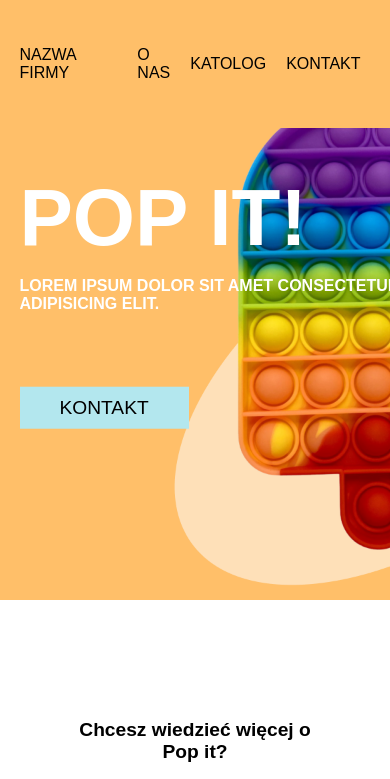
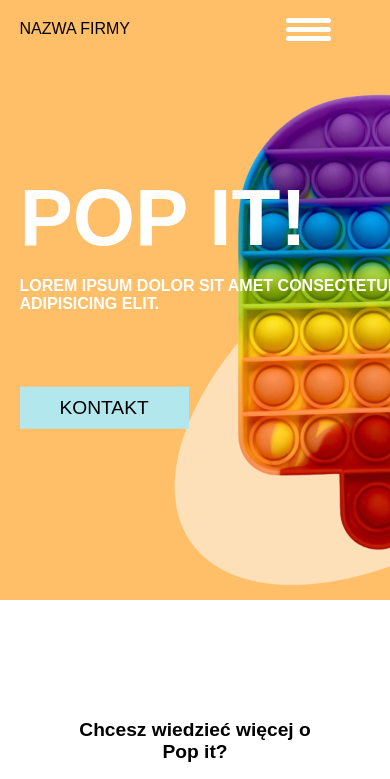
Before and after one commit to zoska91/kodland-rekrutacja, a plain HTML site: page index.html in a window 390 px wide. Shown: the top 779 px of the page. Drawn offline with Linux system fonts and the light colour scheme; files whose address does not match are found by name.

Commit message:
Add hamburger

```diff
--- a/index.html
+++ b/index.html
@@ -19,6 +19,11 @@
             <li class="header__menu-item"><a href="#">Kontakt</a></li>
           </ul>
         </nav>
+        <div id="menu-bar" class="hamburger">
+          <div class="bar bar1"></div>
+          <div class="bar bar2"></div>
+          <div class="bar bar3"></div>
+        </div>
       </header>
 
       <section class="top-banner">
@@ -98,5 +103,7 @@
         </nav>
       </footer>
     </div>
+
+    <script src="./script.js"></script>
   </body>
 </html>
--- /dev/null
+++ b/script.js
@@ -0,0 +1,7 @@
+// hamburger
+const menuOnClick = () => {
+  document.querySelector('.hamburger').classList.toggle('menu-opened');
+  document.querySelector('.header__menu').classList.toggle('menu-opened');
+};
+
+document.querySelector('.hamburger').addEventListener('click', menuOnClick);
--- a/style.css
+++ b/style.css
@@ -32,7 +32,7 @@ h3 {
   align-items: center;
   justify-content: space-between;
   position: fixed;
-  padding: 30px 5vw;
+  padding: 20px 5vw;
   width: 100vw;
   z-index: 99;
   background-color: var(--background-secondary-color);
@@ -198,8 +198,50 @@ h3 {
   font-weight: bold;
 }
 
+/* HAMBURGER */
+.hamburger {
+  width: 45px;
+  height: 14px;
+  cursor: pointer;
+  margin: 0 40px;
+  z-index: 9;
+  display: none;
+}
+
+.bar {
+  height: 5px;
+  width: 100%;
+  background-color: #fff;
+  display: block;
+  border-radius: 5px;
+  transition: 0.3s ease;
+}
+
+.bar1 {
+  transform: translateY(-4px);
+}
+
+.bar3 {
+  transform: translateY(4px);
+}
+
+.menu-opened {
+  display: block;
+}
+
+.menu-opened .bar1 {
+  transform: translateY(4px) rotateZ(-45deg);
+}
+
+.menu-opened .bar2 {
+  opacity: 0;
+}
+
+.menu-opened .bar3 {
+  transform: translateY(-6px) rotateZ(45deg);
+}
+
 /* RWD */
-
 @media (max-width: 960px) {
   .top-banner__background {
     display: flex;
@@ -241,6 +283,32 @@ h3 {
 }
 
 @media (max-width: 640px) {
+  .header__menu {
+    position: fixed;
+    right: -150%;
+    top: 0;
+    transition: 0.3s;
+    background-color: var(--background-secondary-color);
+    height: 100vh;
+    width: 100vw;
+    padding-right: 50px;
+  }
+
+  .header__menu.menu-opened {
+    right: 0;
+  }
+
+  .header__menu ul {
+    flex-direction: column;
+    padding-top: 100px;
+    align-items: flex-end;
+  }
+
+  .header__menu-item a {
+    padding: 20px 0;
+    font-weight: bold;
+  }
+
   .enjoy {
     flex-direction: column;
   }
@@ -248,4 +316,8 @@ h3 {
   .footer__nav ul {
     flex-direction: column;
   }
+
+  .hamburger {
+    display: block;
+  }
 }
```
